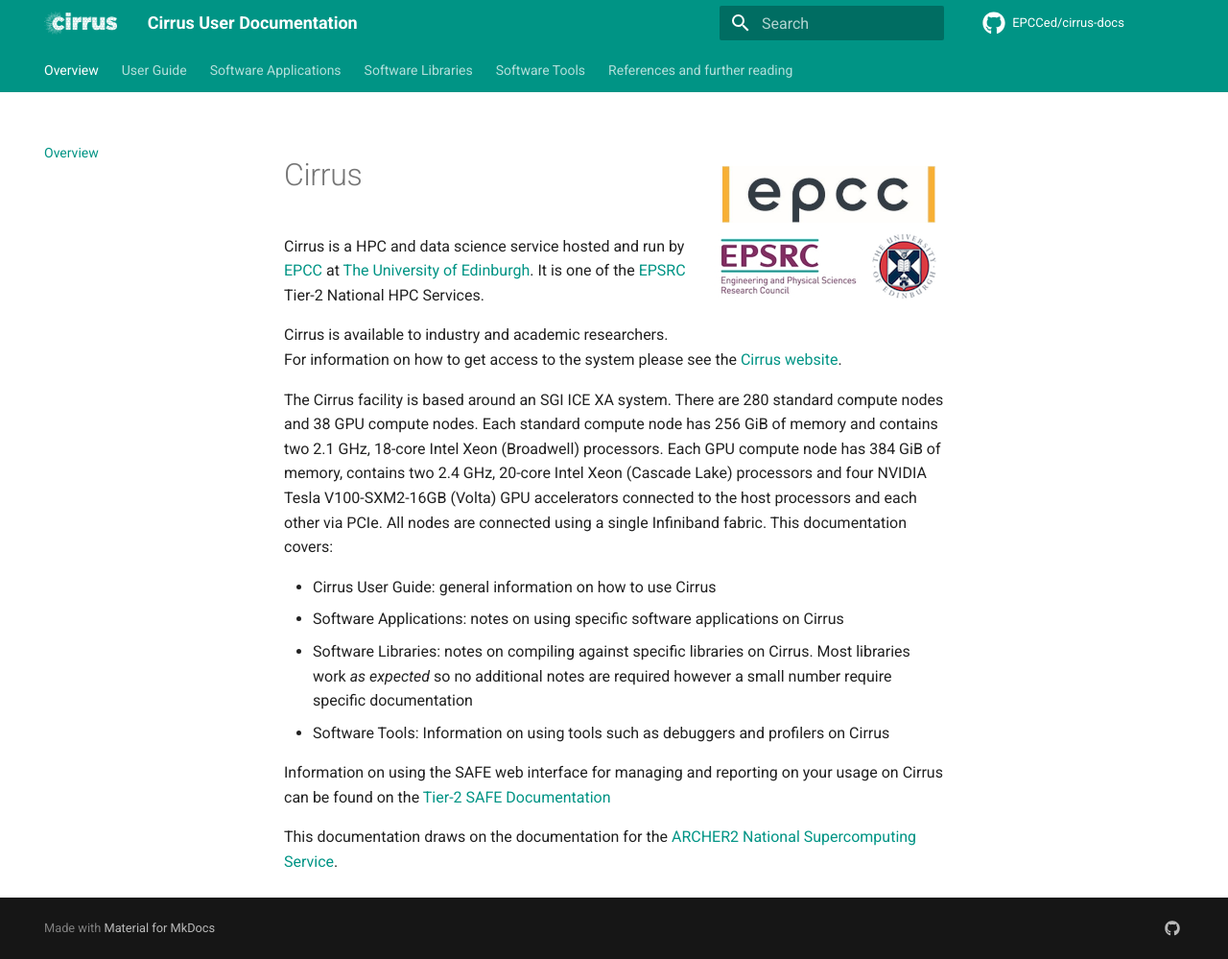
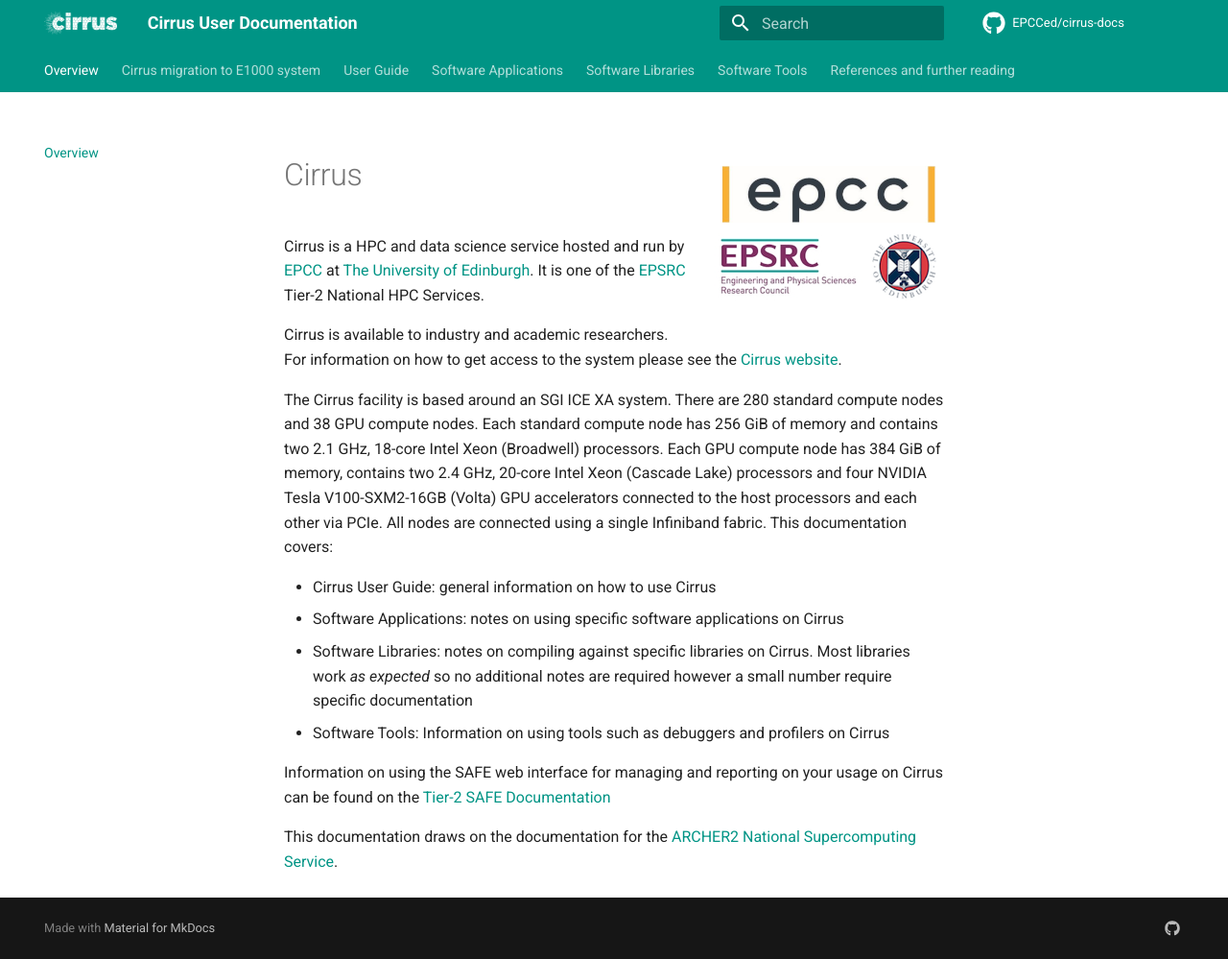
Before and after one commit to EPCCed/cirrus-docs, an MkDocs documentation site: the page built from docs/index.md, in a window 1280 px wide and 999 px high. Shown: the whole window at 96% size. Built offline with MkDocs 1.6.1 and Material for MkDocs 9.7.7, drawn with Linux system fonts in a browser that asks for light colours; comment, search, counter and statistics services are not loaded.

Commit message:
add to index

```diff
--- a/mkdocs.yml
+++ b/mkdocs.yml
@@ -36,6 +36,7 @@
 
 nav:
   - "Overview": index.md
+  - "Cirrus migration to E1000 system": e1000-migration
   - "User Guide":
     - "Introduction": user-guide/introduction.md
     - "Connecting to Cirrus": user-guide/connecting.md
```
